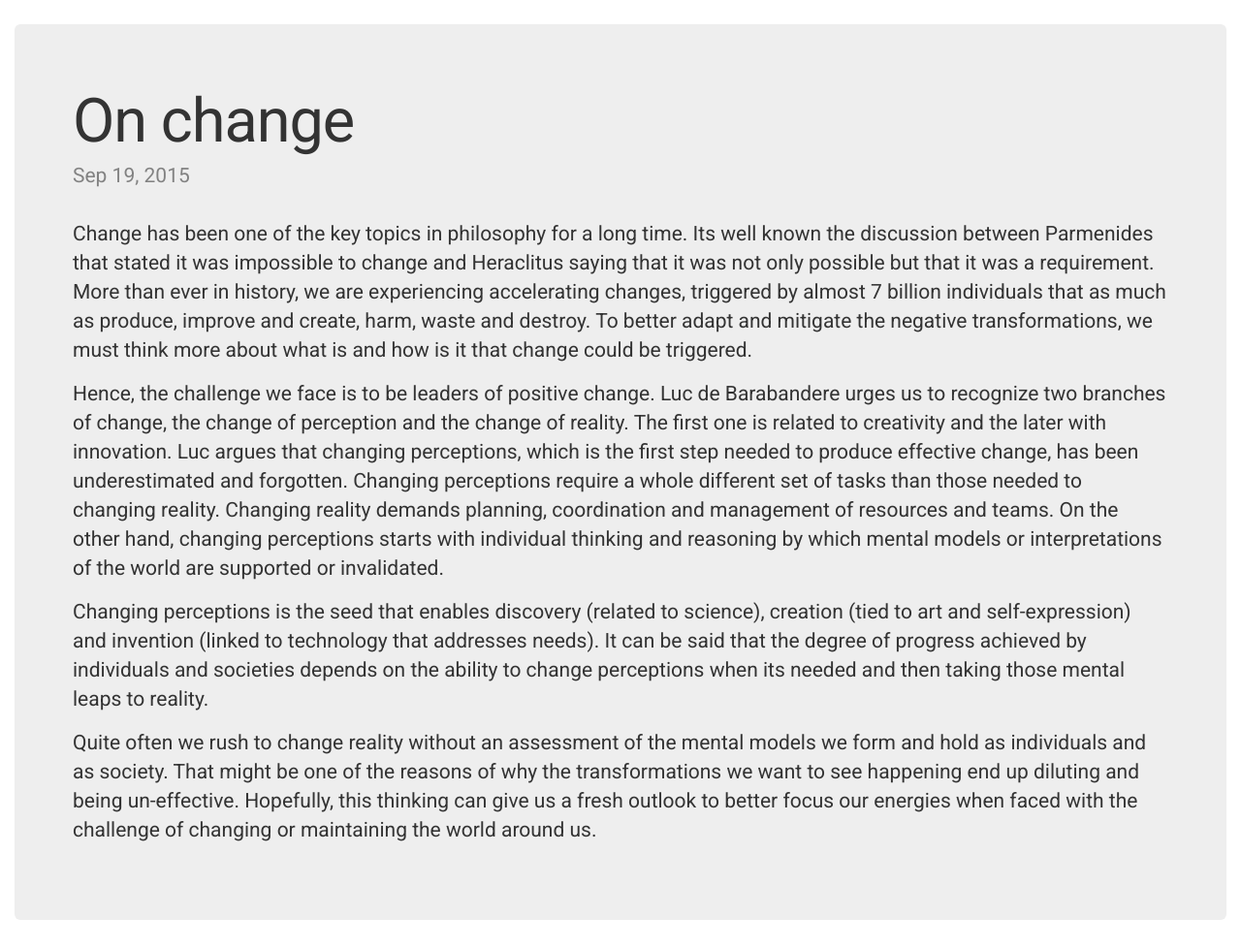
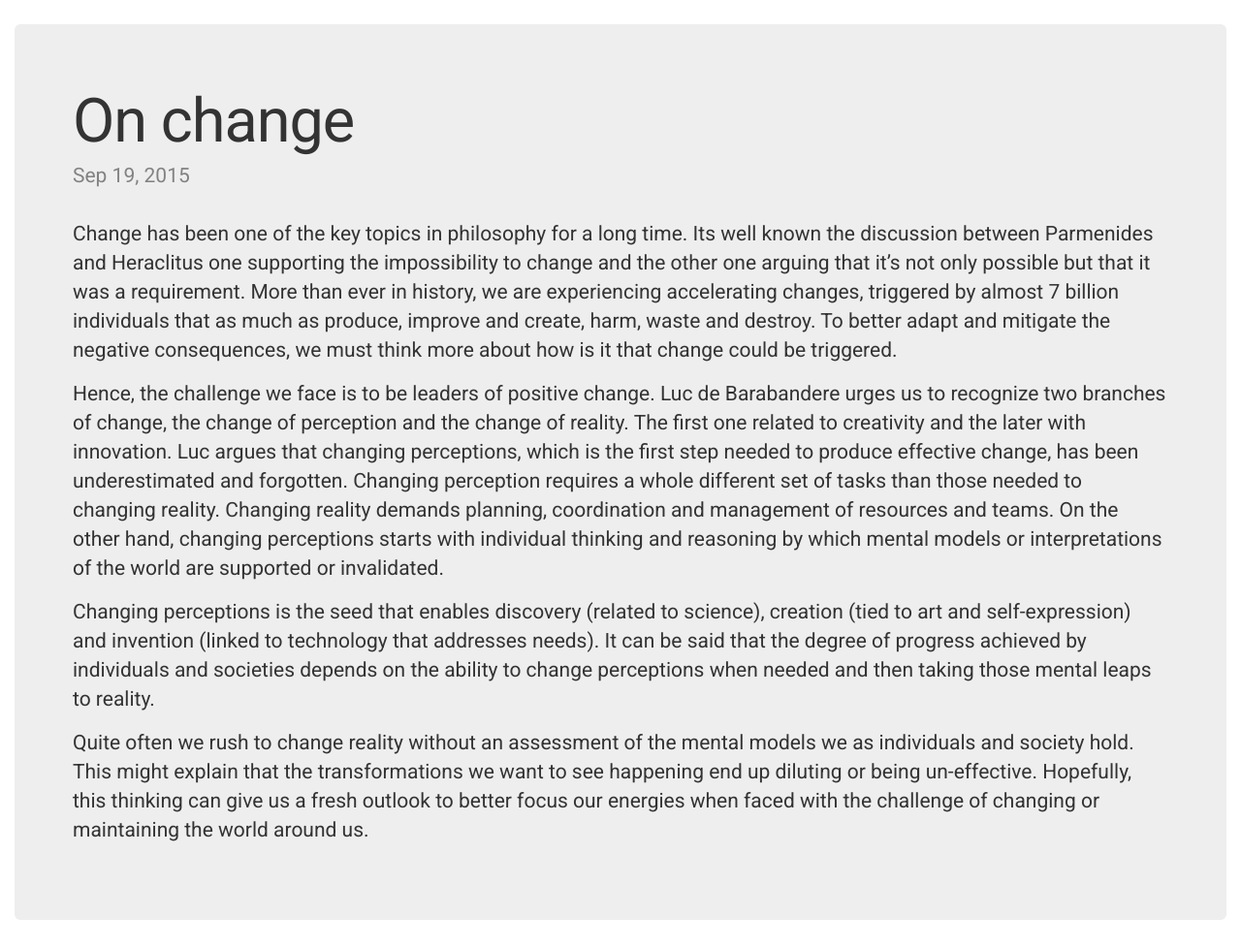
Before and after one commit to juandavidac/test-jekyll, a Jekyll site: the page built from _posts/2015-09-14-welcome-to-jekyll.markdown, in a window 1280 px wide. Shown: the whole page at 97% size. Built offline with Jekyll 4.4.1, drawn with Linux system fonts in a browser that asks for light colours.

Commit message:
update posts

```diff
--- a/_posts/2015-09-14-welcome-to-jekyll.markdown
+++ b/_posts/2015-09-14-welcome-to-jekyll.markdown
@@ -5,13 +5,13 @@ date:   2015-09-19 20:52:18
 categories: jekyll update
 ---
 
-Change has been one of the key topics in philosophy for a long time.  Its well known the discussion between Parmenides that stated it was impossible to change and Heraclitus saying that it was not only possible but that it was a requirement. More than ever in history, we are experiencing accelerating changes, triggered by almost 7 billion individuals that as much as produce, improve and create, harm, waste and destroy.  To better adapt and mitigate the negative transformations, we must think more about what is and how is it that change could be triggered.
+Change has been one of the key topics in philosophy for a long time.  Its well known the discussion between Parmenides and Heraclitus one supporting the impossibility to change and the other one arguing that it's not only possible but that it was a requirement. More than ever in history, we are experiencing accelerating changes, triggered by almost 7 billion individuals that as much as produce, improve and create, harm, waste and destroy.  To better adapt and mitigate the negative consequences, we must think more about how is it that change could be triggered.
 
-Hence, the challenge we face is to be leaders of positive change. Luc de Barabandere urges us to recognize two branches of change, the change of perception and the change of reality. The first one is related to creativity and the later with innovation.  Luc argues that changing perceptions, which is the first step needed to produce effective change, has been underestimated and forgotten.  Changing perceptions require a whole different set of tasks than those needed to changing reality. Changing reality demands planning, coordination and management of resources and teams.  On the other hand, changing perceptions starts with individual thinking and reasoning by which mental models or interpretations of the world are supported or invalidated.
+Hence, the challenge we face is to be leaders of positive change. Luc de Barabandere urges us to recognize two branches of change, the change of perception and the change of reality. The first one related to creativity and the later with innovation.  Luc argues that changing perceptions, which is the first step needed to produce effective change, has been underestimated and forgotten.  Changing perception requires a whole different set of tasks than those needed to changing reality. Changing reality demands planning, coordination and management of resources and teams.  On the other hand, changing perceptions starts with individual thinking and reasoning by which mental models or interpretations of the world are supported or invalidated.
 
-Changing perceptions is the seed that enables discovery (related to science), creation (tied to art and self-expression) and invention (linked to technology that addresses needs).  It can be said that the degree of progress achieved by individuals and societies depends on the ability to change perceptions when its needed and then taking those mental leaps to reality.
+Changing perceptions is the seed that enables discovery (related to science), creation (tied to art and self-expression) and invention (linked to technology that addresses needs).  It can be said that the degree of progress achieved by individuals and societies depends on the ability to change perceptions when needed and then taking those mental leaps to reality.
 
-Quite often we rush to change reality without an assessment of the mental models we form and hold as individuals and as society.  That might be one of the reasons of why the transformations we want to see happening end up diluting and being un-effective.  Hopefully, this thinking can give us a fresh outlook to better focus our energies when faced with the challenge of changing or maintaining the world around us.
+Quite often we rush to change reality without an assessment of the mental models we as individuals and society hold.  This might explain that the transformations we want to see happening end up diluting or being un-effective.  Hopefully, this thinking can give us a fresh outlook to better focus our energies when faced with the challenge of changing or maintaining the world around us.
 
 <!-- El cambio es un tema sobre el que se ha pensado desde hace bastante tiempo.  Es muy conocida la discusión en la que Parménides sostenía que el cambio era imposible, mientras Heráclito argumentaba que el cambio no sólo era posible sino que era una necesidad.   Ahora más que nunca estamos sintiendo la velocidad de los cambios del entorno, porque ya somos cerca de 7 billones de personas produciendo, creando, pero también malgastando y destruyendo.  Para adaptarnos a todas estas transformaciones aceleradas y mitigar las consecuencias negativas, deberíamos pensar más sobre el cambio.
 
```
Also changed, not shown: _posts/2017-06-30-innovacion.markdown (+4 -4 lines).
